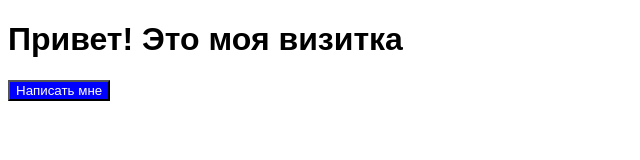
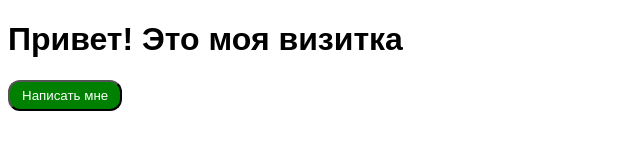
Before and after one commit to dima-cheff/my-site, a plain HTML site: page index.html in a window 1280 px wide. Shown: the whole page, without its empty margins (0-640 px from the left). Drawn offline with Linux system fonts and the light colour scheme.

Commit message:
изменили стили кнопки

```diff
--- a/style.css
+++ b/style.css
@@ -2,6 +2,8 @@ body {
   font-family: sans-serif;
 }
 .btn {
-  background: blue;
+  background: green;
   color: white;
+  padding: 6px 12px;
+  border-radius: 12px;
 }
```
